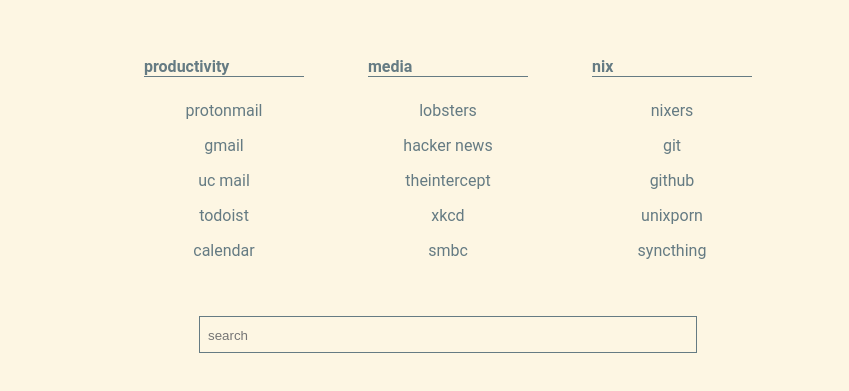
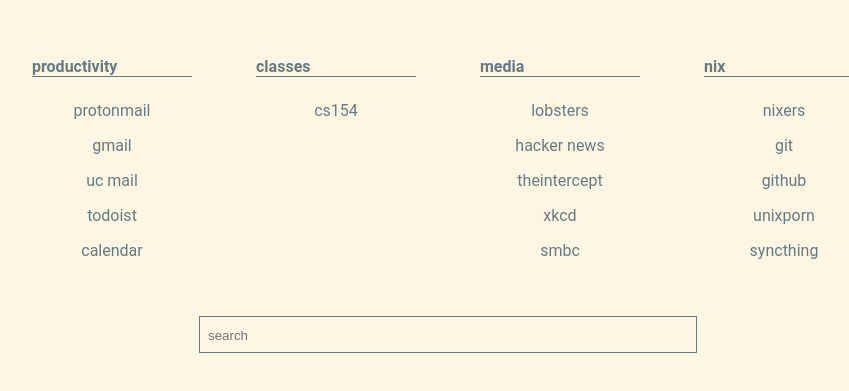
Before and after one commit to westminsterabi/dotfiles, a plain HTML site: page startpage/index.html in a window 1280 px wide. Shown: the part 219-610 px from the top of the page, without its empty margins (192-1041 px from the left). Drawn offline with Linux system fonts and the light colour scheme.

Commit message:
Added cs154 link

```diff
--- a/startpage/index.html
+++ b/startpage/index.html
@@ -17,6 +17,13 @@
 						<li><a href="gmail.uchicago.edu">uc mail</a></li>
 						<li><a href="https://todoist.com">todoist</a></li>
 						<li><a href="https://calendar.google.com">calendar</a></li>
+					</ul>
+				</div>
+
+				<div class="favorites-list">
+					<ul>
+						<li><p>classes</p></li>
+						<li><a href="https://classes.cs.uchicago.edu/archive/2016/fall/15400-1">cs154</a></li>
 					</ul>
 				</div>
 
```
